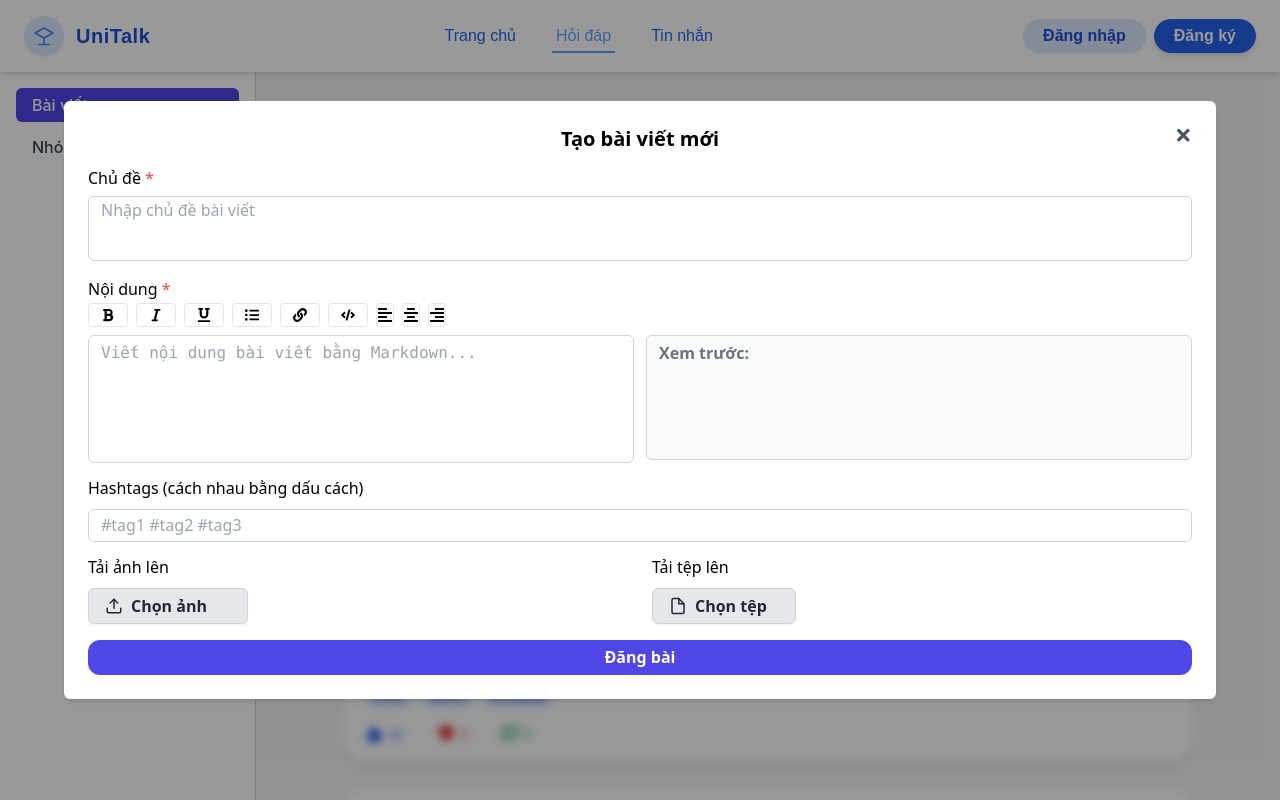
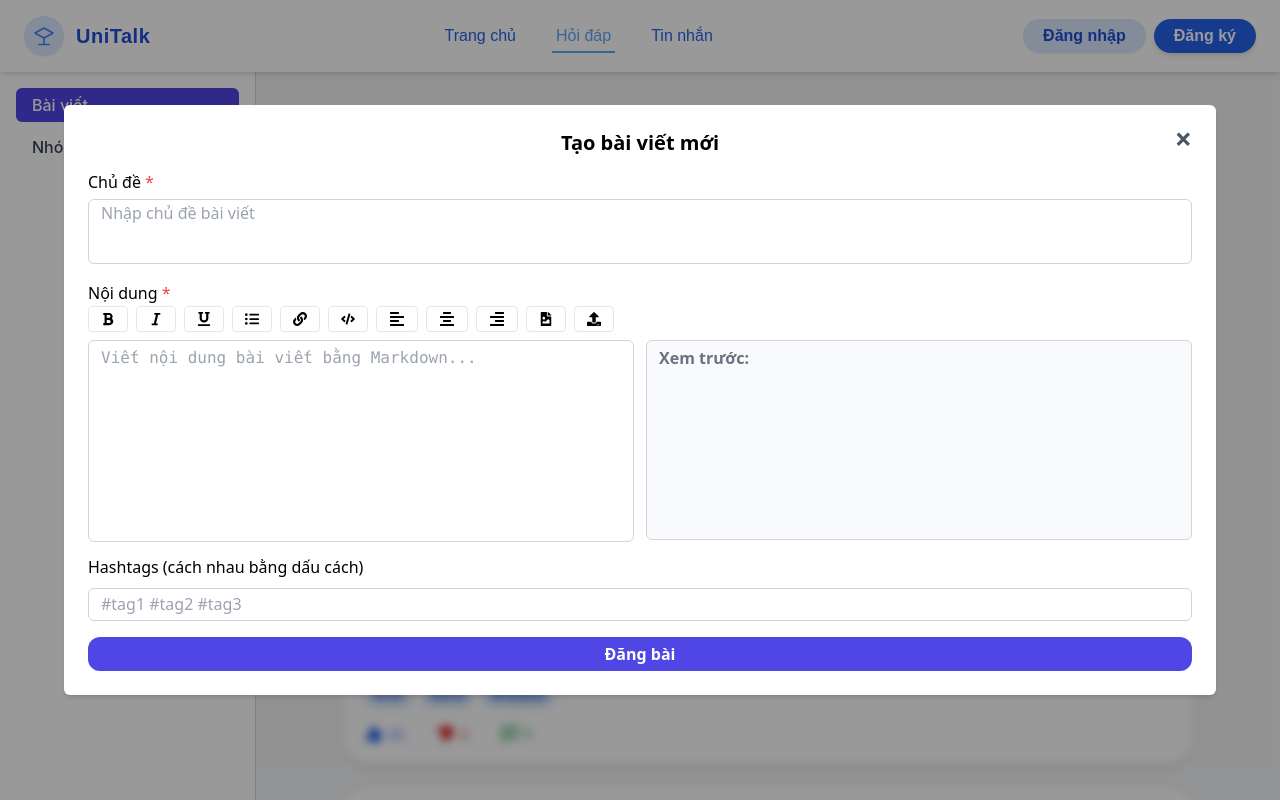
Before and after one commit to NguyenPhu17/Q-a-frontend, a React (Create React App) app: page /forum/post in a window 1280 px wide. Both pictures are taken after a click on the button "Thêm bài viết". Built offline with nearby package versions, Linux system fonts and the light colour scheme; grey boxes are pictures that could not be loaded.

Commit message:
add upload + fix form

```diff
--- a/src/components/forum/MarkdownPreview.jsx
+++ b/src/components/forum/MarkdownPreview.jsx
@@ -5,7 +5,7 @@ import remarkGfm from 'remark-gfm';
 
 export default function MarkdownPreview({ content }) {
     return (
-        <div className="border border-gray-300 rounded-md px-3 py-2 bg-gray-50 overflow-y-auto" style={{ maxHeight: '125px' }}>
+        <div className="border border-gray-300 rounded-md px-3 py-2 bg-gray-50 overflow-y-auto" style={{ maxHeight: '200px' }}>
             <p className="text-gray-500 font-semibold mb-2">Xem trước:</p>
             <ReactMarkdown
                 remarkPlugins={[remarkGfm]}
--- a/src/components/forum/PostForm.jsx
+++ b/src/components/forum/PostForm.jsx
@@ -1,7 +1,6 @@
 import React, { useState, useRef } from 'react';
 import MarkdownPreview from './MarkdownPreview';
 import Toolbar from './Toolbar';
-import UploadSection from './UploadSection';
 import {
   useTextFormatting,
   useInsertList,
@@ -12,8 +11,6 @@ export default function PostForm({ onClose }) {
   const [title, setTitle] = useState('');
   const [content, setContent] = useState('');
   const [hashtags, setHashtags] = useState('');
-  const [selectedImages, setSelectedImages] = useState([]);
-  const [selectedFiles, setSelectedFiles] = useState([]);
 
   const textareaRef = useRef(null);
   const cursorPosRef = useRef(null);
@@ -34,11 +31,45 @@ export default function PostForm({ onClose }) {
     content
   );
 
-  const handleImagesChange = (e) => setSelectedImages(prev => [...prev, ...Array.from(e.target.files)]);
-  const handleFilesChange = (e) => setSelectedFiles(prev => [...prev, ...Array.from(e.target.files)]);
+  const imageInputRef = useRef();
+  const fileInputRef = useRef();
 
-  const removeImage = (index) => setSelectedImages(prev => prev.filter((_, i) => i !== index));
-  const removeFile = (index) => setSelectedFiles(prev => prev.filter((_, i) => i !== index));
+  const handleImageUploadClick = () => imageInputRef.current.click();
+  const handleFileUploadClick = () => fileInputRef.current.click();
+
+  const handleUpload = async (e, type) => {
+    const file = e.target.files[0];
+    if (!file) return;
+
+    const formData = new FormData();
+    formData.append('file', file);
+
+    try {
+      const res = await fetch('http://localhost:3009/api/upload', {
+        method: 'POST',
+        body: formData,
+      });
+
+      const contentType = res.headers.get('content-type');
+
+      if (!res.ok || !contentType?.includes('application/json')) {
+        const text = await res.text();
+        throw new Error(`Phản hồi không hợp lệ: ${text}`);
+      }
+
+      const data = await res.json();
+      const url = data.url;
+
+      const markdown =
+        type === 'image'
+          ? `![${file.name}](${url})`
+          : `\n[${file.name}](${url})\n`;
+
+      insertAtCursor(markdown, '', false);
+    } catch (err) {
+      console.error('❌ Lỗi upload:', err.message);
+    }
+  };
 
   const handleSubmit = (e) => {
     e.preventDefault();
@@ -74,23 +105,37 @@ export default function PostForm({ onClose }) {
 
         <div>
           <label className="block mb-1 font-medium" htmlFor="content">Nội dung <span className="text-red-500">*</span></label>
-          <Toolbar {...{ insertAtCursor, insertAlignAtCursor, insertListAtCursor }} />
-          <div className="grid grid-cols-1 md:grid-cols-2 gap-3" style={{ minHeight: '125px' }}>
+          <Toolbar {...{ insertAtCursor, insertAlignAtCursor, insertListAtCursor, handleImageUploadClick, handleFileUploadClick }} />
+          <div className="grid grid-cols-1 md:grid-cols-2 gap-3" style={{ minHeight: '200px' }}>
             <textarea
               id="content"
               ref={textareaRef}
               required
-              rows={6}
+              rows={10}
               value={content}
               onChange={handleContentChange}
               onKeyDown={handleContentKeyDown}
               className="w-full border border-gray-300 rounded-md px-3 py-2 resize-none overflow-y-auto focus:outline-none focus:ring-2 focus:ring-blue-500 font-mono"
               placeholder="Viết nội dung bài viết bằng Markdown..."
-              style={{ minHeight: '125px' }}
+              style={{ minHeight: '200px' }}
             />
             <MarkdownPreview content={content} />
           </div>
         </div>
+
+        <input
+          type="file"
+          accept="image/*"
+          ref={imageInputRef}
+          onChange={(e) => handleUpload(e, 'image')}
+          className="hidden"
+        />
+        <input
+          type="file"
+          ref={fileInputRef}
+          onChange={(e) => handleUpload(e, 'file')}
+          className="hidden"
+        />
 
         <div>
           <label className="block mb-3 font-medium" htmlFor="hashtags">Hashtags (cách nhau bằng dấu cách)</label>
@@ -104,15 +149,6 @@ export default function PostForm({ onClose }) {
           />
         </div>
 
-        <UploadSection
-          selectedImages={selectedImages}
-          selectedFiles={selectedFiles}
-          onImagesChange={handleImagesChange}
-          onFilesChange={handleFilesChange}
-          removeImage={removeImage}
-          removeFile={removeFile}
-        />
-
         <button
           type="submit"
           className="w-full bg-indigo-600 hover:bg-indigo-700 text-white py-2 rounded-xl transition-colors font-semibold"
--- a/src/components/forum/Toolbar.jsx
+++ b/src/components/forum/Toolbar.jsx
@@ -1,10 +1,10 @@
 import React from 'react';
 import {
     FaBold, FaItalic, FaUnderline, FaListUl, FaLink, FaCode,
-    FaAlignLeft, FaAlignCenter, FaAlignRight
+    FaAlignLeft, FaAlignCenter, FaAlignRight, FaUpload, FaFileImage
 } from 'react-icons/fa';
 
-export default function Toolbar({ insertAtCursor, insertListAtCursor, insertAlignAtCursor }) {
+export default function Toolbar({ insertAtCursor, insertListAtCursor, insertAlignAtCursor, handleImageUploadClick, handleFileUploadClick, }) {
     return (
         <div className="flex gap-2 mb-2 flex-wrap">
             <button type="button" onClick={() => insertAtCursor('**', '**')} title="Chữ đậm" className="px-3 py-1 border rounded font-bold hover:bg-gray-100"><FaBold size={14} /></button>
@@ -13,9 +13,12 @@ export default function Toolbar({ insertAtCursor, insertListAtCursor, insertAlig
             <button type="button" onClick={insertListAtCursor} title="Danh sách" className="px-3 py-1 border rounded hover:bg-gray-100"><FaListUl size={14} /></button>
             <button type="button" onClick={() => insertAtCursor('[', '](https://)')} title="Chèn link" className="px-3 py-1 border rounded hover:bg-gray-100"><FaLink size={14} /></button>
             <button type="button" onClick={() => insertAtCursor('`', '`')} title="Code" className="px-3 py-1 border rounded font-mono hover:bg-gray-100"><FaCode size={14} /></button>
-            <button type="button" onClick={() => insertAlignAtCursor('left')} title="Căn trái" className="border rounded hover:bg-gray-100"><FaAlignLeft size={16} /></button>
-            <button type="button" onClick={() => insertAlignAtCursor('center')} title="Căn giữa" className="border rounded hover:bg-gray-100"><FaAlignCenter size={16} /></button>
-            <button type="button" onClick={() => insertAlignAtCursor('right')} title="Căn phải" className="border rounded hover:bg-gray-100"><FaAlignRight size={16} /></button>
+            <button type="button" onClick={() => insertAlignAtCursor('left')} title="Căn trái" className="px-3 py-1 border rounded hover:bg-gray-100"><FaAlignLeft size={16} /></button>
+            <button type="button" onClick={() => insertAlignAtCursor('center')} title="Căn giữa" className="px-3 py-1 border rounded hover:bg-gray-100"><FaAlignCenter size={16} /></button>
+            <button type="button" onClick={() => insertAlignAtCursor('right')} title="Căn phải" className="px-3 py-1 border rounded hover:bg-gray-100"><FaAlignRight size={16} /></button>
+            <button type="button" onClick={handleImageUploadClick} title="Upload ảnh" className="px-3 py-1 border rounded hover:bg-gray-100"><FaFileImage size={14} /></button>
+            <button type="button" onClick={handleFileUploadClick} title="Upload tệp" className="px-3 py-1 border rounded hover:bg-gray-100"
+            ><FaUpload size={14} /></button>
         </div>
     );
 }
--- a/src/hooks/editorHooks.jsx
+++ b/src/hooks/editorHooks.jsx
@@ -1,7 +1,7 @@
 import { useEffect } from 'react';
 
 export function useTextFormatting(textareaRef, setContent) {
-    const insertAtCursor = (before, after = '') => {
+    const insertAtCursor = (before, after = '', replaceSelection = true) => {
         const textarea = textareaRef.current;
         if (!textarea) return;
 
@@ -9,14 +9,24 @@ export function useTextFormatting(textareaRef, setContent) {
         const end = textarea.selectionEnd;
         const selected = textarea.value.substring(start, end);
 
-        const newText = before + selected + after;
-        const newValue = textarea.value.substring(0, start) + newText + textarea.value.substring(end);
+        let newText;
+        if (replaceSelection) {
+            newText = before + selected + after;
+        } else {
+            newText = before;
+        }
+
+        const newValue =
+            textarea.value.substring(0, start) +
+            newText +
+            textarea.value.substring(end);
+
         setContent(newValue);
 
         setTimeout(() => {
             textarea.focus();
-            if (selected.length === 0) {
-                textarea.selectionStart = textarea.selectionEnd = start + before.length;
+            if (!replaceSelection || selected.length === 0) {
+                textarea.selectionStart = textarea.selectionEnd = start + newText.length;
             } else {
                 textarea.selectionStart = start + before.length;
                 textarea.selectionEnd = start + before.length + selected.length;
```
